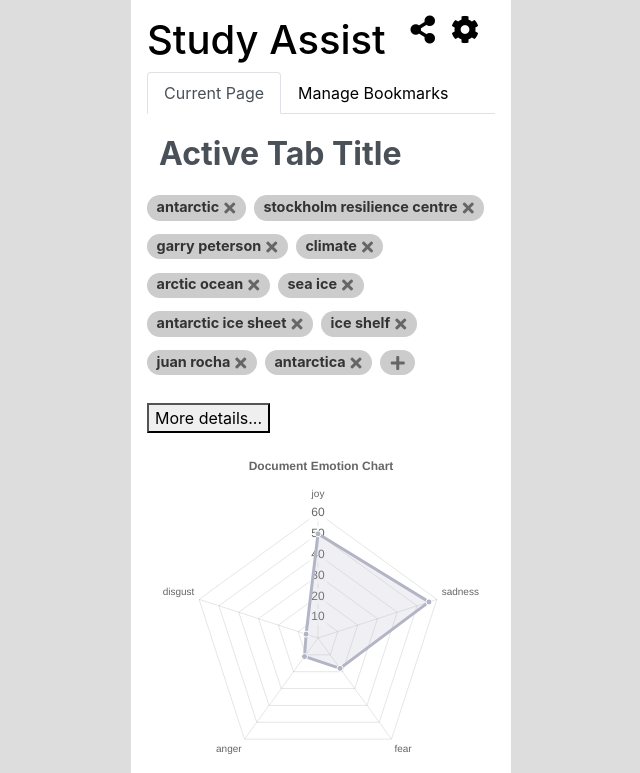
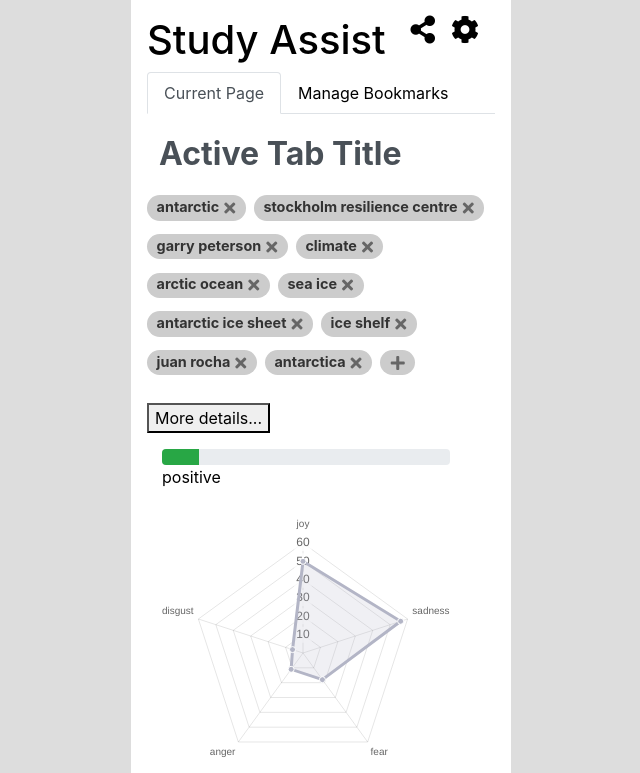
Before and after one commit to study-assist/browser-extension, a React (Create React App) app in the folder frontend/: page / in a window 1280 px wide. Shown: the top 773 px of the page, without its empty margins (319-959 px from the left). Built offline with nearby package versions, Linux system fonts and the light colour scheme.

Commit message:
setup sentiment progress bar

```diff
--- a/frontend/src/components/App.jsx
+++ b/frontend/src/components/App.jsx
@@ -20,6 +20,7 @@ import {
   parseCategoryTree,
   mergeByIndex
 } from "../helper";
+
 import "../css/App.css";
 
 class App extends Component {
@@ -32,6 +33,7 @@ class App extends Component {
       tags: dummy.tags,
       collections: dummy.collections,
       emotion: dummy.emotion,
+      sentiment: dummy.sentiment,
       research: ["Deep Learning", "Python", "Tensorflow", "SkyNet"]
     };
   }
@@ -158,6 +160,7 @@ class App extends Component {
                 pageTitle={this.state.pageTitle}
                 tags={this.state.tags}
                 emotion={this.state.emotion}
+                sentiment={this.state.sentiment}
                 setPageTitle={this.setPageTitle}
                 addTag={this.addTag}
                 deleteTag={this.deleteTag}
--- a/frontend/src/components/BookmarkSentiment.jsx
+++ b/frontend/src/components/BookmarkSentiment.jsx
@@ -1,8 +1,11 @@
 import React from "react";
 import propTypes from "prop-types";
+import { Progress } from "reactstrap";
 import { Radar, defaults } from "react-chartjs-2";
 
-function BookmarkSentiment({ emotion }) {
+import "../css/BookmarkSentiment.css";
+
+function BookmarkSentiment({ emotion, sentiment }) {
   if (emotion === undefined || emotion === null) {
     return;
   }
@@ -23,7 +26,7 @@ function BookmarkSentiment({ emotion }) {
       }
     },
     title: {
-      display: true,
+      display: false,
       text: "Document Emotion Chart",
       // fonSize: 24,
       fontStyle: "bold"
@@ -57,15 +60,27 @@ function BookmarkSentiment({ emotion }) {
   };
 
   return (
-    <div className="container">
-      <p />
-      <Radar data={data} width={500} height={500} options={options} />
+    <div className="container row sentiment">
+      <div className="col mt-3">
+        <div className="progress">
+          <Progress
+            bar
+            value={Math.round(sentiment.score * 100)}
+            color={sentiment.label == "positive" ? "success" : "danger"}
+          />
+        </div>
+        <label>{sentiment.label}</label>
+      </div>
+      <div className="col">
+        <Radar data={data} width={500} height={500} options={options} />
+      </div>
     </div>
   );
 }
 
 BookmarkSentiment.propTypes = {
-  emotion: propTypes.object
+  emotion: propTypes.object,
+  sentiment: propTypes.object
 };
 
 export default BookmarkSentiment;
--- a/frontend/src/components/BookmarkView.jsx
+++ b/frontend/src/components/BookmarkView.jsx
@@ -10,6 +10,8 @@ class BookmarkView extends Component {
   expandSection = () => {
     // eslint-disable-next-line no-console
     console.log("section expanded");
+    // document.querySelector(".sentiment").getElementsByClassName.display =
+    //   "none";
   };
 
   render() {
@@ -19,7 +21,8 @@ class BookmarkView extends Component {
       tags,
       addTag,
       deleteTag,
-      emotion
+      emotion,
+      sentiment
     } = this.props;
 
     return (
@@ -38,7 +41,7 @@ class BookmarkView extends Component {
         <button type="button" onClick={() => this.expandSection()}>
           More details...
         </button>
-        <BookmarkSentiment emotion={emotion} />
+        <BookmarkSentiment emotion={emotion} sentiment={sentiment} />
       </section>
     );
   }
@@ -50,7 +53,8 @@ BookmarkView.propTypes = {
   tags: propTypes.array,
   addTag: propTypes.func,
   deleteTag: propTypes.func,
-  emotion: propTypes.object
+  emotion: propTypes.object,
+  sentiment: propTypes.object
 };
 
 export default BookmarkView;
--- /dev/null
+++ b/frontend/src/css/BookmarkSentiment.css
@@ -0,0 +1,4 @@
+.progress-bar {
+  width: 100%;
+  height: 30px;
+}
--- a/frontend/src/data/dummyData.json
+++ b/frontend/src/data/dummyData.json
@@ -26,5 +26,9 @@
     "fear": 0.177662,
     "joy": 0.502627,
     "sadness": 0.558616
+  },
+  "sentiment": {
+    "score": 0.127034,
+    "label": "positive"
   }
 }
```
Also changed, not shown: 1 other file (tests, documents, lock files or other folders).
